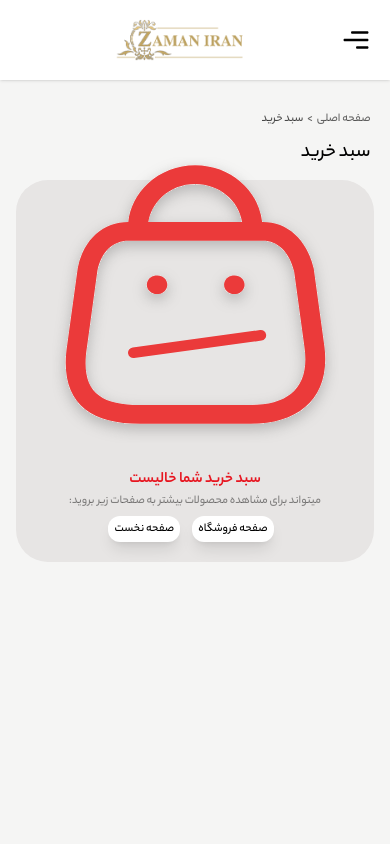
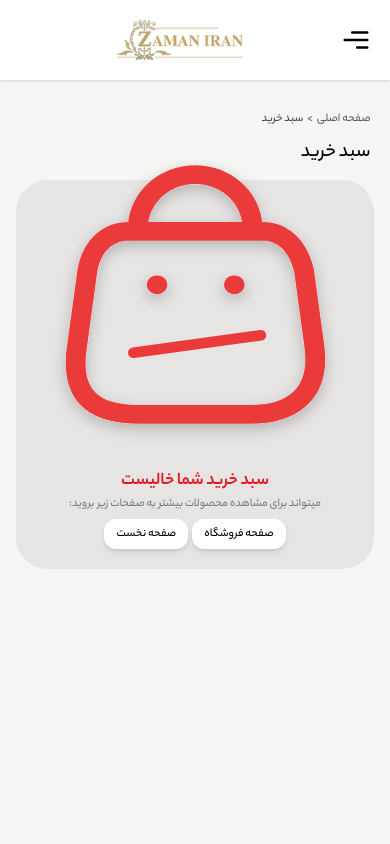
Before and after one commit to hoseinmohammadi-dev/ShopZamanIran, a Next.js app: page /basket in a window 390 px wide. Shown: the top 844 px of the page. Built offline with nearby package versions, Linux system fonts and the light colour scheme.

Commit message:
update responsive Link

```diff
--- a/src/app/basket/page.jsx
+++ b/src/app/basket/page.jsx
@@ -23,14 +23,14 @@ export default function basket() {
                 <div className='mx-[4%] flex justify-center'>
                     <div className='w-full bg-stone-200 rounded-4xl relative flex flex-col items-center'>
                         <Image src="/image/basket.svg" alt="pic" width={0} height={0} className='relative -top-6 left-0 rounded-xl object-cover w-[80%] max-w-[300px]' />
-                        <p className='text-[16px] sm:text-[16px] md:text-[20px] lg:text-[22px] text-red-600/90 font-bold'>سبد خرید شما خالیست</p>
+                        <p className='text-[18px] sm:text-[20px] md:text-[22px] lg:text-[24px] text-red-600/90 font-bold'>سبد خرید شما خالیست</p>
                         <p className='text-[12px] sm:text-[14px] md:text-[16px] text-black/45'>میتواند برای مشاهده محصولات بیشتر به صفحات زیر بروید:</p>
                         <div className='flex gap-1 mb-5 mt-1.5 md:mt-3'>
                             <Link href="/shop">
-                                <button className="bg-white text-black hover:text-white text-[12px] md:text-[16px] py-1 md:py-1.5 lg:py-2 px-1.5 md:px-3 lg:px-4 rounded-xl hover:bg-gray-800 transition-all shadow-lg mr-2 md:mr-5">صفحه فروشگاه</button>
+                                <button className="bg-white text-black hover:text-white text-[12px] md:text-[16px] py-1.5 md:py-2 lg:py-2.5 px-3 sm:px-3.5 md:px-4 lg:px-5 rounded-xl hover:bg-gray-800 transition-all shadow-md">صفحه فروشگاه</button>
                             </Link>
                             <Link href="/">
-                                <button className="bg-white text-black hover:text-white text-[12px] md:text-[16px] py-1 md:py-1.5 lg:py-2 px-1.5 md:px-3 lg:px-4 rounded-xl hover:bg-gray-800 transition-all shadow-lg mr-2 md:mr-5">صفحه نخست</button>
+                                <button className="bg-white text-black hover:text-white text-[12px] md:text-[16px] py-1.5 md:py-2 lg:py-2.5 px-3 sm:px-3.5 md:px-4 lg:px-5 rounded-xl hover:bg-gray-800 transition-all shadow-md">صفحه نخست</button>
                             </Link>
                         </div>
                     </div>
```
